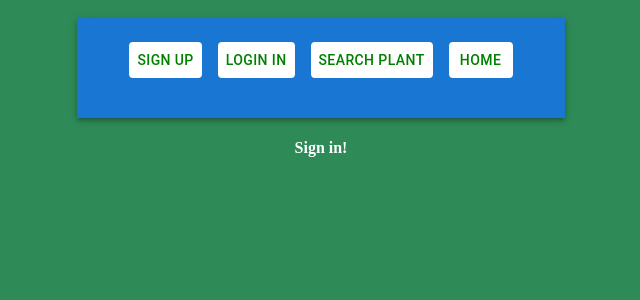
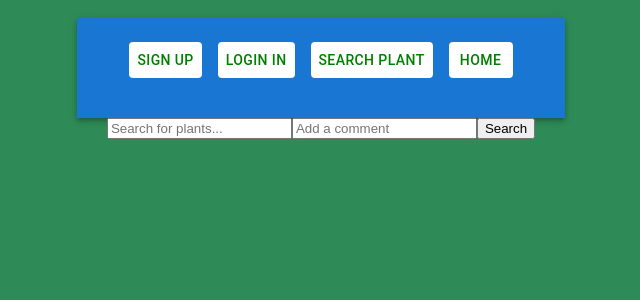
Before and after one commit to Ashloraptor/Compendium-2, a React (Vite) app in the folder client/: page /search-plant in a window 1280 px wide. Shown: the top 300 px of the page, without its empty margins (319-959 px from the left). Built offline with nearby package versions, Linux system fonts and the light colour scheme; no server answers.

Commit message:
Update plantsearch

```diff
--- a/client/src/components/PlantSearchForm/index.jsx
+++ b/client/src/components/PlantSearchForm/index.jsx
@@ -1,80 +1,44 @@
 import * as React from 'react';
-import ImageList from '@mui/material/ImageList';
-import ImageListItem from '@mui/material/ImageListItem';
-import ImageListItemBar from '@mui/material/ImageListItemBar';
-import ListSubheader from '@mui/material/ListSubheader';
-import IconButton from '@mui/material/IconButton';
-import InfoIcon from '@mui/icons-material/Info';
-import Chip from '@mui/material/Chip';
-import AddIcon from '@mui/icons-material/Add';
-import AddPlants from '../AddPlants/AddPlants';
-import { Link } from 'react-router-dom';
+import { useState } from 'react';
 
+const PlantSearchForm = ({ onSearch }) => {
+  const [searchQuery, setSearchQuery] = useState('');
+  const [comment, setComment] = useState('');
 
+  const handleChange = (event) => {
+    setSearchQuery(event.target.value);
+  };
 
-export default function PlantSearchForm({ plants, user }) {
+  const handleCommentChange = (event) => {
+    setComment(event.target.value);
+  };
 
-  console.log(plants);
-
-  const [open, setOpen] = React.useState(false);
-
-  // //button open/close
-  const handleClickOpen = () => {
-    setOpen(true);
-  };
-  const handleClose = () => {
-    setOpen(false);
+  const handleSubmit = (event) => {
+    event.preventDefault();
+    onSearch(searchQuery, comment);
   };
 
   return (
-    <ImageList>
-      <ImageListItem key='Subheader' cols={2}>
-        <ListSubheader sx={{ fontSize: '24px' }} component='div'>
-          Favorite plants!
-          <Chip
-            sx={{
-              fontSize: '14px',
-              width: 132,
-              height: 32,
-              cursor: 'pointer',
-              m: 2,
-              ':hover': {
-                borderColor: 'darkgreen',
-              },
-            }}
-            icon={<AddIcon />}
-            onClick={handleClickOpen}
-            label='Add Plant'
-            variant='outlined'
-          />
-          <AddPlants open={open} handleClose={handleClose} />
-        </ListSubheader>
-      </ImageListItem>
-      {plants &&
-        plants.map((plant) => (
-          <ImageListItem key={plant._id}>
-            <img
-              src={`${plant.image_path}?w=248&fit=crop&auto=format`}
-              srcSet={`${plant.image_path}?w=248&fit=crop&auto=format&dpr=2 2x`}
-              alt={plant.image_path}
-              loading='lazy'
-            />
-            <ImageListItemBar
-              title={plant.common_name}
-              subtitle={plant.scientific_name}
-              actionIcon={
-                <IconButton
-                  sx={{ color: 'green' }}
-                  aria-label={`info about ${plant.title}`}
-                  component={Link}
-                  to={`/plant/${plant._id}`}
-                >
-                  <InfoIcon />
-                </IconButton>
-              }
-            />
-          </ImageListItem>
-        ))}
-    </ImageList>
+    <form onSubmit={handleSubmit} className="plant-search-form">
+      <input
+        type="text"
+        placeholder="Search for plants..."
+        value={searchQuery}
+        onChange={handleChange}
+        className="search-input"
+      />
+      <input
+        type="text"
+        placeholder="Add a comment"
+        value={comment}
+        onChange={handleCommentChange}
+        className="comment-input"
+      />
+      <button type="submit" className="search-button">
+        Search
+      </button>
+    </form>
   );
-}
+};
+
+export default PlantSearchForm;
--- a/client/src/pages/SearchPlantForm.jsx
+++ b/client/src/pages/SearchPlantForm.jsx
@@ -1,72 +1,44 @@
 import React, { useState } from 'react';
-import { Navigate, useParams } from 'react-router-dom';
-import { useQuery } from '@apollo/client';
-import { ME, QUERY_USER } from '../utils/queries';
-import Auth from '../utils/auth';
-import {
-  Grid,
-  Paper,
-} from '@mui/material';
-import PlantGarden from '../components/PlantGarden';
-import PlantSearchForm from '../components/PlantSearchForm'; // Import the PlantSearchForm component
 
-const styles = {
-  headerContainer: {
-    p: 5,
-    m: 0
-  },
-  pageStyle: {
-    backgroundColor: 'green',
-    minHeight: '100vh',
-    width: '100vw',
-    p:5
-  },
-};
+const PlantSearchForm = ({ onSearch }) => {
+  const [searchQuery, setSearchQuery] = useState('');
+  const [comment, setComment] = useState('');
 
-const Profile = () => {
-  const { username: userParam } = useParams();
-  const { loading, data } = useQuery(userParam ? QUERY_USER : ME, {
-    variables: { username: userParam },
-  });
-  const user = data?.me || data?.user || {};
-  const [filteredPlants, setFilteredPlants] = useState(user.plants); // State to hold filtered plants
+  const handleChange = (event) => {
+    setSearchQuery(event.target.value);
+  };
 
-  if (Auth.loggedIn() && Auth.getProfile().data.username === userParam) {
-    return <Navigate to='/ImageFinder' />;
-  }
+  const handleCommentChange = (event) => {
+    setComment(event.target.value);
+  };
 
-  if (!user?.username) {
-    return (
-      <h4>
-        Sign in!
-      </h4>
-    );
-  }
-
-  // Function to handle search
-  const handleSearch = (searchQuery) => {
-    const filtered = user.plants.filter((plant) =>
-      plant.name.toLowerCase().includes(searchQuery.toLowerCase())
-    );
-    setFilteredPlants(filtered);
+  const handleSubmit = (event) => {
+    event.preventDefault();
+    onSearch(searchQuery, comment);
   };
 
   return (
-    <>
-      <Grid sx={styles.pageStyle}>
-        <Grid container>
-          <Grid item xs={8}>
-            <Paper sx={{ p: 0, mt: 5, borderRadius: '0px' }}>
-              {/* Integrate the PlantSearchForm component */}
-              <PlantSearchForm onSearch={handleSearch} />
-              {/* Render the PlantGarden component with filtered plants */}
-              <PlantGarden plants={filteredPlants} />
-            </Paper>
-          </Grid>
-        </Grid>
-      </Grid>
-    </>
+    <form onSubmit={handleSubmit} className="plant-search-form">
+      <input
+        type="text"
+        placeholder="Search for plants..."
+        value={searchQuery}
+        onChange={handleChange}
+        className="search-input"
+      />
+      <input
+        type="text"
+        placeholder="Add a comment"
+        value={comment}
+        onChange={handleCommentChange}
+        className="comment-input"
+      />
+      <button type="submit" className="search-button">
+        Search
+      </button>
+    </form>
   );
 };
 
-export default Profile;
+export default PlantSearchForm;
+//fix to work with api
```
